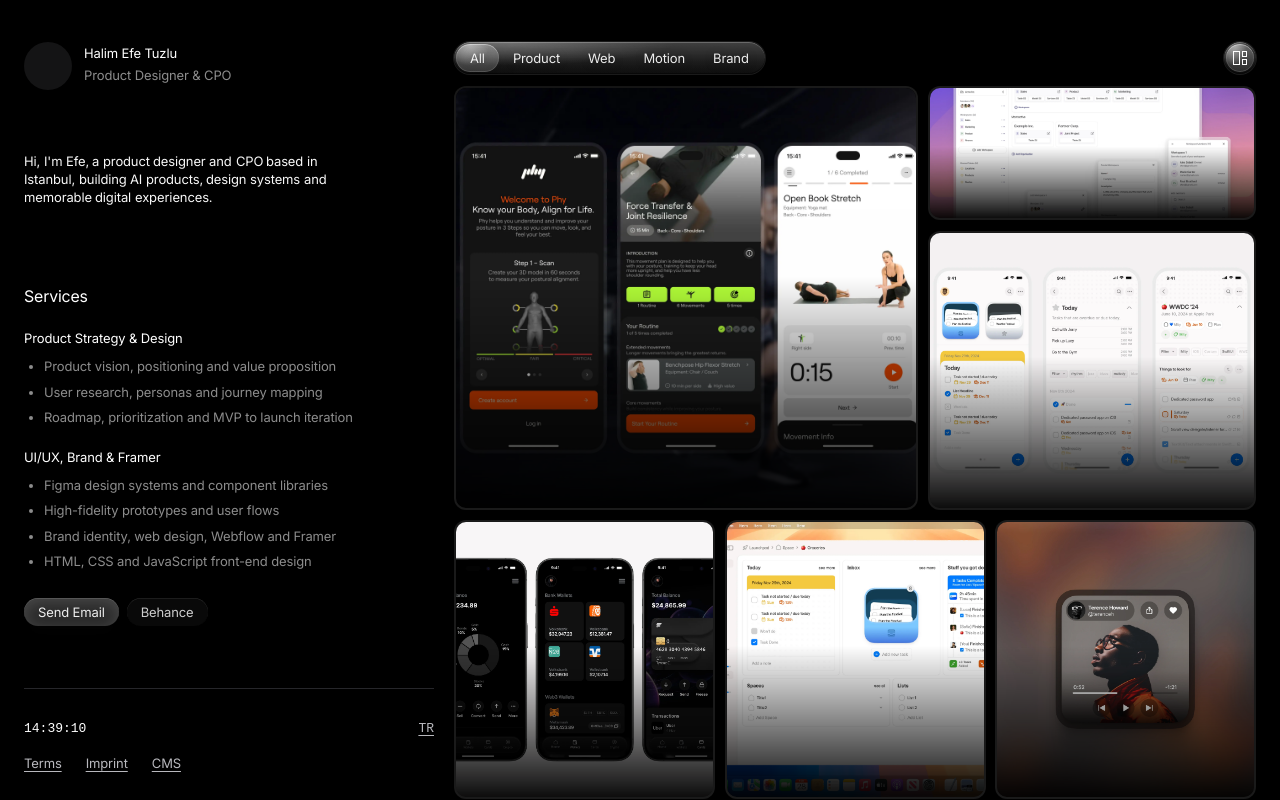
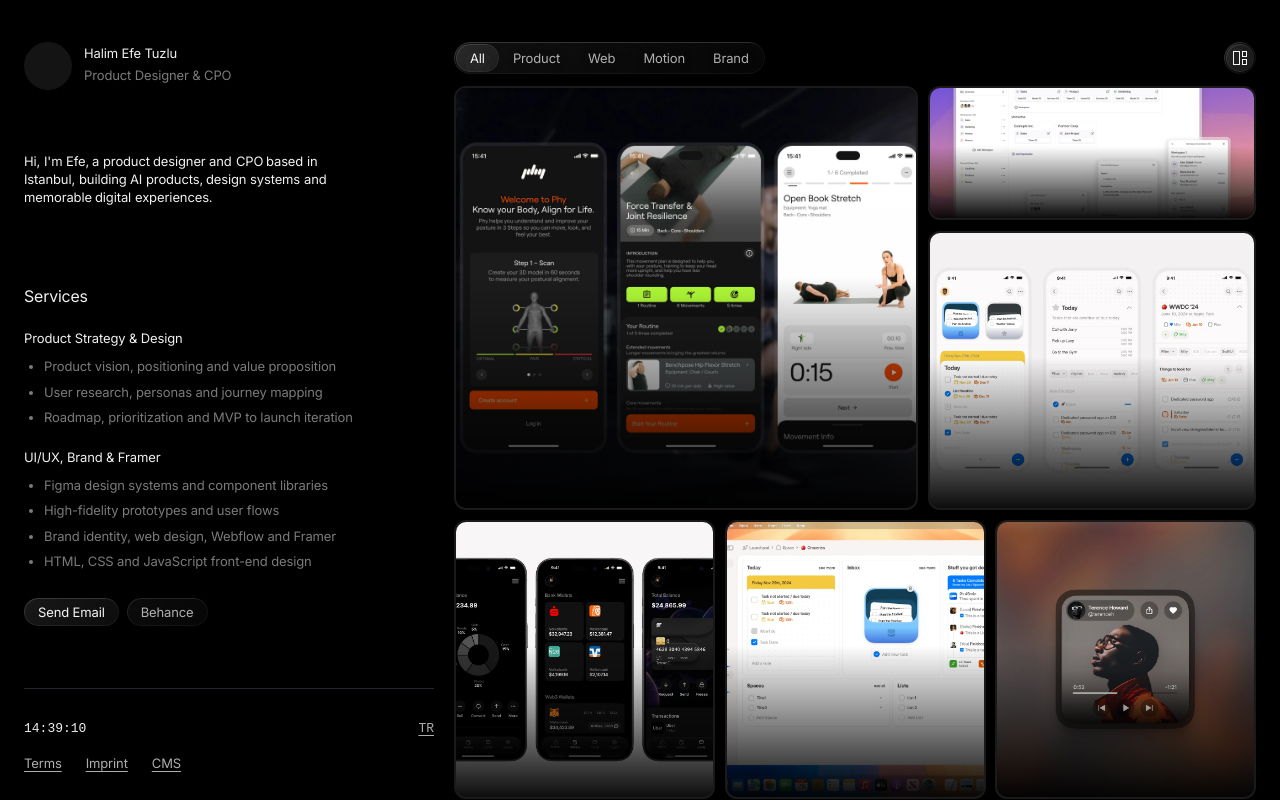
Before and after one commit to hefetuz/portfolio, a plain HTML site: page index.html in a window 1280 px wide. Both pictures are taken after a click on the element 1240 px from the left and 58 px from the top of the page. Shown: the top 800 px of the page. Drawn offline with Linux system fonts and the light colour scheme.

Commit message:
Refine glass tabs and view controls

```diff
--- a/index.html
+++ b/index.html
@@ -67,11 +67,11 @@
 
     <main id="top" class="work-area">
       <div class="work-toolbar">
-        <div class="segmented-control segmented-control-text filter-tabs" role="tablist" aria-label="Portfolio filters">
+        <div class="segmented-control segmented-control-text filter-tabs fill-glass label-secondary" role="tablist" aria-label="Portfolio filters">
           <span class="tab-indicator" aria-hidden="true"></span>
         </div>
 
-        <div class="segmented-control segmented-control-icon view-tabs" role="tablist" aria-label="Project view mode">
+        <div class="segmented-control segmented-control-icon view-tabs fill-glass label-secondary" role="tablist" aria-label="Project view mode">
           <span class="tab-indicator" aria-hidden="true"></span>
         </div>
       </div>
@@ -89,6 +89,14 @@
     </div>
   </dialog>
 
+  <svg width="0" height="0" aria-hidden="true" focusable="false" style="position:absolute">
+    <filter id="tab-glass-distortion" x="0%" y="0%" width="100%" height="100%" filterUnits="objectBoundingBox">
+      <feTurbulence type="fractalNoise" baseFrequency="0.0015 0.006" numOctaves="1" seed="24" result="noise"></feTurbulence>
+      <feGaussianBlur in="noise" stdDeviation="7" result="softNoise"></feGaussianBlur>
+      <feDisplacementMap in="SourceGraphic" in2="softNoise" scale="36" xChannelSelector="R" yChannelSelector="A"></feDisplacementMap>
+    </filter>
+  </svg>
+
   <script type="module" src="js/app.js"></script>
 </body>
 </html>
--- a/js/components/tabs.js
+++ b/js/components/tabs.js
@@ -1,6 +1,75 @@
 import { escapeAttr, escapeHtml } from "../utils/dom.js";
 
 const VIEW_TAB_SLOT = 28;
+const VIEW_SHRINK_DELAY_MS = 1200;
+const viewShrinkTimers = new WeakMap();
+
+function getViewActiveIndex(tabs) {
+  return Math.max(0, [...tabs.querySelectorAll(".tab")].findIndex((tab) => tab.classList.contains("active")));
+}
+
+function setViewTabsPosition(tabs, activeIndex = getViewActiveIndex(tabs)) {
+  const buttons = tabs.querySelectorAll(".tab");
+  const collapsedOffset = Math.max(0, buttons.length - 1 - activeIndex) * VIEW_TAB_SLOT;
+  const activeX = activeIndex * VIEW_TAB_SLOT;
+  tabs.style.setProperty("--view-active-index", activeIndex);
+  tabs.style.setProperty("--view-active-x", `${activeX}px`);
+  tabs.style.setProperty("--view-active-offset", `${collapsedOffset}px`);
+  tabs.style.setProperty("--view-orb-x", tabs.dataset.open === "true" ? `${activeX}px` : "0px");
+}
+
+function setViewTabsOpen(tabs, isOpen) {
+  tabs.dataset.open = isOpen ? "true" : "false";
+  setViewTabsPosition(tabs);
+  updateTabIndicator(tabs);
+}
+
+function clearViewShrinkTimer(tabs) {
+  const timer = viewShrinkTimers.get(tabs);
+  if (!timer) return;
+  window.clearTimeout(timer);
+  viewShrinkTimers.delete(tabs);
+}
+
+function isViewTabsHovered(tabs) {
+  return tabs.dataset.pointerInside === "true" || tabs.matches(":hover");
+}
+
+function closeViewTabs(tabs, { blurFocus = false } = {}) {
+  clearViewShrinkTimer(tabs);
+  tabs.dataset.pendingShrink = "false";
+  if (blurFocus && tabs.contains(document.activeElement)) {
+    document.activeElement.blur();
+  }
+  setViewTabsOpen(tabs, false);
+}
+
+function scheduleViewTabsClose(tabs) {
+  clearViewShrinkTimer(tabs);
+  const timer = window.setTimeout(() => {
+    viewShrinkTimers.delete(tabs);
+    if (!isViewTabsHovered(tabs)) {
+      closeViewTabs(tabs, { blurFocus: true });
+    }
+  }, VIEW_SHRINK_DELAY_MS);
+  viewShrinkTimers.set(tabs, timer);
+}
+
+function handleViewTabsEnter(tabs) {
+  tabs.dataset.pointerInside = "true";
+  tabs.dataset.pendingShrink = "false";
+  clearViewShrinkTimer(tabs);
+  setViewTabsOpen(tabs, true);
+}
+
+function handleViewTabsLeave(tabs) {
+  tabs.dataset.pointerInside = "false";
+  if (tabs.dataset.pendingShrink === "true") {
+    scheduleViewTabsClose(tabs);
+    return;
+  }
+  closeViewTabs(tabs, { blurFocus: true });
+}
 
 function categoryTabTemplate(category, isActive) {
   return `
@@ -32,14 +101,18 @@
 
 export function renderViewTabs(viewModes, activeId, target = document.querySelector(".view-tabs")) {
   const indicator = target.querySelector(".tab-indicator")?.outerHTML ?? '<span class="tab-indicator" aria-hidden="true"></span>';
+  const activeOrb = target.querySelector(".view-active-orb")?.outerHTML ?? '<span class="view-active-orb" aria-hidden="true"></span>';
   const activeIndex = Math.max(0, viewModes.findIndex((viewMode) => viewMode.id === activeId));
   const collapsedOffset = Math.max(0, viewModes.length - 1 - activeIndex) * VIEW_TAB_SLOT;
   target.classList.remove("is-ready");
   target.dataset.open = "false";
   target.style.setProperty("--view-tab-count", viewModes.length);
+  target.style.setProperty("--view-active-index", activeIndex);
+  target.style.setProperty("--view-active-x", `${activeIndex * VIEW_TAB_SLOT}px`);
   target.style.setProperty("--view-active-offset", `${collapsedOffset}px`);
+  target.style.setProperty("--view-orb-x", "0px");
   target.classList.add("is-hydrating");
-  target.innerHTML = `${indicator}${viewModes.map((viewMode) => viewTabTemplate(viewMode, viewMode.id === activeId)).join("")}`;
+  target.innerHTML = `${indicator}${activeOrb}${viewModes.map((viewMode) => viewTabTemplate(viewMode, viewMode.id === activeId)).join("")}`;
   requestAnimationFrame(() => {
     updateTabIndicator(target, { instant: true });
     target.classList.add("is-ready");
@@ -95,22 +168,14 @@
   if (!tabs) return;
 
   if (tabs.classList.contains("view-tabs")) {
-    tabs.addEventListener("pointerenter", () => {
-      tabs.dataset.open = "true";
-      updateTabIndicator(tabs);
-    });
-    tabs.addEventListener("pointerleave", () => {
-      tabs.dataset.open = "false";
-      updateTabIndicator(tabs);
-    });
-    tabs.addEventListener("focusin", () => {
-      tabs.dataset.open = "true";
-      updateTabIndicator(tabs);
-    });
+    tabs.addEventListener("pointerenter", () => handleViewTabsEnter(tabs));
+    tabs.addEventListener("pointerleave", () => handleViewTabsLeave(tabs));
+    tabs.addEventListener("mouseenter", () => handleViewTabsEnter(tabs));
+    tabs.addEventListener("mouseleave", () => handleViewTabsLeave(tabs));
+    tabs.addEventListener("focusin", () => setViewTabsOpen(tabs, true));
     tabs.addEventListener("focusout", () => {
       if (!tabs.matches(":focus-within")) {
-        tabs.dataset.open = "false";
-        updateTabIndicator(tabs);
+        closeViewTabs(tabs);
       }
     });
   }
@@ -126,8 +191,10 @@
     if (tabs.classList.contains("view-tabs")) {
       const buttons = [...tabs.querySelectorAll(".tab")];
       const index = buttons.indexOf(button);
-      const collapsedOffset = Math.max(0, buttons.length - 1 - index) * VIEW_TAB_SLOT;
-      tabs.style.setProperty("--view-active-offset", `${collapsedOffset}px`);
+      const activeIndex = Math.max(0, index);
+      tabs.dataset.pendingShrink = "true";
+      setViewTabsPosition(tabs, activeIndex);
+      scheduleViewTabsClose(tabs);
     }
 
     callback(button);
--- a/styles.css
+++ b/styles.css
@@ -33,6 +33,35 @@
   --muted-2: #b8b8bd;
   --blue: #2b56ff;
   --blue-2: #18308f;
+  --label-primary: rgba(255, 255, 255, .94);
+  --label-secondary: rgba(255, 255, 255, .68);
+  --label-tertiary: rgba(255, 255, 255, .48);
+  --label-on-fill: rgba(255, 255, 255, .96);
+  --fill-glass:
+    linear-gradient(135deg, rgba(255, 255, 255, .024), rgba(255, 255, 255, .01) 52%, rgba(0, 0, 0, .012)),
+    rgba(18, 18, 19, .34);
+  --fill-glass-tint:
+    linear-gradient(135deg, rgba(255, 255, 255, .018), rgba(255, 255, 255, .006) 48%, rgba(0, 0, 0, .012));
+  --fill-glass-selected:
+    linear-gradient(135deg, rgba(255, 255, 255, .052), rgba(255, 255, 255, .02) 52%, rgba(0, 0, 0, .018)),
+    rgba(245, 248, 255, .052);
+  --stroke-glass: rgba(255, 255, 255, .055);
+  --stroke-glass-strong: rgba(255, 255, 255, .105);
+  --shadow-glass:
+    inset 0 0 0 1px var(--stroke-glass),
+    inset 1px 1px 0 rgba(255, 255, 255, .055),
+    inset -1px -1px 0 rgba(0, 0, 0, .13),
+    0 6px 14px rgba(0, 0, 0, .12),
+    0 1px 4px rgba(0, 0, 0, .12);
+  --shadow-glass-selected:
+    inset 0 0 0 1px rgba(255, 255, 255, .07),
+    inset 1px 1px 0 rgba(255, 255, 255, .075),
+    inset -1px -1px 0 rgba(0, 0, 0, .11),
+    0 2px 6px rgba(0, 0, 0, .1);
+  --material-glass-filter: blur(12px) url("#tab-glass-distortion") saturate(132%) brightness(1.02);
+  --material-glass-filter-webkit: blur(12px) saturate(132%) brightness(1.02);
+  --material-glass-selected-filter: blur(10px) url("#tab-glass-distortion") saturate(132%) brightness(1.02);
+  --material-glass-selected-filter-webkit: blur(10px) saturate(132%) brightness(1.02);
   --radius: 12px;
   --spring: cubic-bezier(.16, 1, .3, 1);
   --quick: cubic-bezier(.2, 0, 0, 1);
@@ -42,15 +71,8 @@
   --morph-close-dur: 220ms;
   --morph-ease: cubic-bezier(0.22, 1, 0.36, 1);
   --morph-close-ease: cubic-bezier(0.22, 1, 0.36, 1);
-  --tab-active-bg:
-    radial-gradient(80% 140% at 32% 0%, rgba(255, 255, 255, .38), transparent 56%),
-    linear-gradient(180deg, rgba(255, 255, 255, .17), rgba(255, 255, 255, .055)),
-    rgba(255, 255, 255, .065);
-  --tab-active-shadow:
-    inset 0 1px 0 rgba(255, 255, 255, .34),
-    inset 0 -1px 0 rgba(255, 255, 255, .07),
-    inset 0 0 0 1px rgba(255, 255, 255, .08),
-    0 8px 18px rgba(0, 0, 0, .18);
+  --tab-active-bg: var(--fill-glass-selected);
+  --tab-active-shadow: var(--shadow-glass-selected);
   --font-sans: "Inter Variable", "Inter", sans-serif;
   --font-mono: IBMPlexMono, "IBM Plex Mono", monospace;
   --font-hand: "Segoe Print", "Bradley Hand ITC", "Marker Felt", "Comic Sans MS", cursive;
@@ -92,7 +114,7 @@
 body {
   margin: 0;
   background: var(--bg);
-  color: var(--text);
+  color: var(--label-primary);
   font-family: var(--font-sans);
   font-size: var(--type-body-size);
   font-weight: 400;
@@ -124,6 +146,36 @@
   letter-spacing: var(--tracking-default);
 }
 
+.label-primary {
+  color: var(--label-primary);
+}
+
+.label-secondary {
+  color: var(--label-secondary);
+}
+
+.label-tertiary {
+  color: var(--label-tertiary);
+}
+
+.label-on-fill {
+  color: var(--label-on-fill);
+}
+
+.fill-glass {
+  background: var(--fill-glass);
+  box-shadow: var(--shadow-glass);
+  -webkit-backdrop-filter: var(--material-glass-filter-webkit);
+  backdrop-filter: var(--material-glass-filter);
+}
+
+.fill-glass-selected {
+  background: var(--fill-glass-selected);
+  box-shadow: var(--shadow-glass-selected);
+  -webkit-backdrop-filter: var(--material-glass-selected-filter-webkit);
+  backdrop-filter: var(--material-glass-selected-filter);
+}
+
 .text-ui {
   font-size: var(--type-ui-size);
   line-height: var(--type-ui-line);
@@ -151,7 +203,7 @@
 }
 
 .text-muted {
-  color: var(--muted);
+  color: var(--label-tertiary);
 }
 
 .text-mono {
@@ -281,7 +333,7 @@
 
 .profile-quote {
   width: min(276px, 38vw);
-  color: rgba(255, 255, 255, .92);
+  color: var(--label-primary);
   opacity: 0;
   filter: blur(8px);
   transform: translateY(5px);
@@ -298,7 +350,7 @@
   width: fit-content;
   margin-left: auto;
   margin-top: 2px;
-  color: rgba(255, 255, 255, .72);
+  color: var(--label-secondary);
   font: inherit;
   font-size: var(--type-note-size);
   line-height: var(--type-note-line);
@@ -363,14 +415,14 @@
 
 .footer,
 .dialog p {
-  color: var(--muted);
+  color: var(--label-tertiary);
 }
 
 .intro h1 {
   width: min(342px, 100%);
   min-height: calc(var(--type-body-line) * 4);
   margin: 0;
-  color: #f8f8f8;
+  color: var(--label-primary);
 }
 
 .intro-word {
@@ -426,13 +478,11 @@
   justify-content: center;
   border-radius: 999px;
   border: 0;
-  background: rgba(12, 12, 12, .82);
-  box-shadow:
-    inset 0 .5px .5px rgba(255, 255, 255, .16),
-    0 0 0 1px rgba(0, 0, 0, .76),
-    0 10px 10px rgba(0, 0, 0, .16),
-    0 3px 6px rgba(0, 0, 0, .19);
-  color: rgba(255, 255, 255, .8);
+  background: var(--fill-glass);
+  box-shadow: var(--shadow-glass);
+  -webkit-backdrop-filter: var(--material-glass-filter-webkit);
+  backdrop-filter: var(--material-glass-filter);
+  color: var(--label-secondary);
   position: relative;
   white-space: nowrap;
   transition:
@@ -443,38 +493,32 @@
 }
 
 .btn.primary {
-  background: rgba(255, 255, 255, .16);
-  color: rgba(255, 255, 255, .92);
-  box-shadow:
-    0 12px 12px -6px rgba(26, 26, 26, .12),
-    0 5px 5px -2.5px rgba(26, 26, 26, .06),
-    0 3px 3px -1.5px rgba(26, 26, 26, .06),
-    0 2px 2px -1px rgba(26, 26, 26, .08),
-    0 1px 1px -.5px rgba(26, 26, 26, .08),
-    inset 0 4px 16px rgba(255, 255, 255, .16),
-    inset 0 .5px .5px rgba(255, 255, 255, .24);
+  background: var(--fill-glass-selected);
+  color: var(--label-on-fill);
+  box-shadow: var(--shadow-glass-selected);
+  -webkit-backdrop-filter: var(--material-glass-selected-filter-webkit);
+  backdrop-filter: var(--material-glass-selected-filter);
 }
 
 .btn.secondary {
-  background: rgba(12, 12, 12, .82);
+  background: var(--fill-glass);
 }
 
 .btn:hover {
-  color: #fff;
-  background: rgba(255, 255, 255, .12);
+  color: var(--label-primary);
+  background: var(--fill-glass-selected);
+  box-shadow: var(--shadow-glass-selected);
 }
 
 .btn.primary:hover {
-  background: rgba(255, 255, 255, .18);
+  background: var(--fill-glass-selected);
 }
 
 .btn:active {
   transform: translateY(1px);
-  background: rgba(0, 0, 0, .12);
+  background: var(--fill-glass);
   box-shadow:
-    0 2px 3px rgba(255, 255, 255, .04),
-    0 .5px .5px rgba(255, 255, 255, .12),
-    inset 0 4px 8px rgba(0, 0, 0, .16),
+    inset 0 0 0 1px rgba(255, 255, 255, .05),
     inset 0 2px 6px rgba(0, 0, 0, .16);
 }
 
@@ -501,7 +545,7 @@
 
 .footer-meta time {
   min-width: 0;
-  color: var(--text);
+  color: var(--label-primary);
   white-space: nowrap;
 }
 
@@ -514,7 +558,7 @@
 .language-dropdown button {
   border: 0;
   background: transparent;
-  color: var(--muted-2);
+  color: var(--label-secondary);
   cursor: pointer;
   font: inherit;
 }
@@ -532,7 +576,7 @@
 
 .language-trigger:hover,
 .language-trigger[aria-expanded="true"] {
-  color: var(--text);
+  color: var(--label-primary);
 }
 
 .language-dropdown {
@@ -545,16 +589,10 @@
   display: grid;
   gap: 2px;
   border-radius: 12px;
-  background:
-    linear-gradient(180deg, rgba(255, 255, 255, .12), rgba(255, 255, 255, .035)),
-    rgba(20, 20, 20, .76);
-  box-shadow:
-    inset 0 1px 0 rgba(255, 255, 255, .18),
-    inset 0 -1px 0 rgba(0, 0, 0, .36),
-    0 0 0 1px rgba(255, 255, 255, .1),
-    0 14px 28px rgba(0, 0, 0, .34);
-  -webkit-backdrop-filter: blur(24px) saturate(180%) brightness(1.08);
-  backdrop-filter: blur(24px) saturate(180%) brightness(1.08);
+  background: var(--fill-glass);
+  box-shadow: var(--shadow-glass);
+  -webkit-backdrop-filter: var(--material-glass-filter-webkit);
+  backdrop-filter: var(--material-glass-filter);
 }
 
 .language-dropdown button {
@@ -567,8 +605,8 @@
 
 .language-dropdown button:hover,
 .language-dropdown button[aria-checked="true"] {
-  color: var(--text);
-  background: rgba(255, 255, 255, .08);
+  color: var(--label-on-fill);
+  background: var(--fill-glass-selected);
 }
 
 .t-dropdown {
@@ -602,7 +640,7 @@
 }
 
 .footer strong {
-  color: var(--text);
+  color: var(--label-primary);
 }
 
 .footer nav {
@@ -612,7 +650,7 @@
 }
 
 .footer nav a {
-  color: var(--muted-2);
+  color: var(--label-secondary);
   text-decoration: underline;
   text-underline-offset: 3px;
 }
@@ -669,17 +707,6 @@
   gap: 0;
   border: 0;
   border-radius: 999px;
-  background:
-    linear-gradient(180deg, rgba(255, 255, 255, .13), rgba(255, 255, 255, .035)),
-    rgba(20, 20, 20, .34);
-  box-shadow:
-    inset 0 1px 0 rgba(255, 255, 255, .22),
-    inset 0 -1px 0 rgba(0, 0, 0, .38),
-    0 0 0 1px rgba(255, 255, 255, .1),
-    0 18px 34px rgba(0, 0, 0, .3),
-    0 6px 14px rgba(0, 0, 0, .2);
-  -webkit-backdrop-filter: blur(30px) saturate(200%) brightness(1.12) contrast(.94);
-  backdrop-filter: blur(30px) saturate(200%) brightness(1.12) contrast(.94);
   overflow: clip;
   pointer-events: auto;
   transform: translateZ(0);
@@ -689,11 +716,21 @@
   content: "";
   position: absolute;
   inset: 0;
-  z-index: -1;
+  z-index: 0;
   border-radius: inherit;
-  background:
-    radial-gradient(120% 160% at 16% 0%, rgba(255, 255, 255, .26), transparent 46%),
-    linear-gradient(180deg, rgba(255, 255, 255, .12), rgba(255, 255, 255, .02) 62%, rgba(0, 0, 0, .12));
+  background: var(--fill-glass-tint);
+  pointer-events: none;
+}
+
+.segmented-control::after {
+  content: "";
+  position: absolute;
+  inset: 0;
+  z-index: 1;
+  border-radius: inherit;
+  box-shadow:
+    inset 1px 1px 0 rgba(255, 255, 255, .055),
+    inset -1px -1px 0 rgba(0, 0, 0, .08);
   pointer-events: none;
 }
 
@@ -701,12 +738,12 @@
   position: absolute;
   top: 0;
   left: 0;
-  z-index: 1;
+  z-index: 2;
   border-radius: 999px;
   background: var(--tab-active-bg);
   box-shadow: var(--tab-active-shadow);
-  -webkit-backdrop-filter: blur(20px) saturate(180%) brightness(1.08);
-  backdrop-filter: blur(20px) saturate(180%) brightness(1.08);
+  -webkit-backdrop-filter: var(--material-glass-selected-filter-webkit);
+  backdrop-filter: var(--material-glass-selected-filter);
   opacity: 0;
   transition:
     width 260ms var(--morph-close-ease),
@@ -735,10 +772,10 @@
   border: 0;
   border-radius: 999px;
   background: transparent;
-  color: rgba(255, 255, 255, .68);
+  color: var(--label-secondary);
   cursor: pointer;
   position: relative;
-  z-index: 2;
+  z-index: 3;
   text-shadow: 0 1px 10px rgba(0, 0, 0, .38);
   transition:
     color 180ms var(--quick),
@@ -749,8 +786,12 @@
   position: relative;
   z-index: 1;
   mix-blend-mode: plus-darker;
-  color: rgba(255, 255, 255, .92);
+  color: var(--label-secondary);
   text-shadow: 0 1px 8px rgba(0, 0, 0, .22);
+}
+
+.tab.active .tab-text {
+  color: var(--label-on-fill);
 }
 
 @supports not (mix-blend-mode: plus-darker) {
@@ -762,11 +803,11 @@
 }
 
 .tab:hover {
-  color: #fff;
+  color: var(--label-primary);
 }
 
 .tab.active {
-  color: var(--text);
+  color: var(--label-on-fill);
 }
 
 .tab:active {
@@ -780,27 +821,24 @@
 }
 
 .view-tabs {
+  --view-tabs-dur: 260ms;
+  --view-tabs-ease: cubic-bezier(0.22, 1, 0.36, 1);
   width: calc((var(--segment-padding) * 2) + var(--view-tab-slot));
   min-width: calc((var(--segment-padding) * 2) + var(--view-tab-slot));
   height: calc((var(--segment-padding) * 2) + var(--segment-tab-height));
   justify-content: flex-end;
   border-radius: 999px;
   transition:
-    width var(--morph-close-dur) var(--morph-close-ease),
-    min-width var(--morph-close-dur) var(--morph-close-ease),
-    border-radius var(--morph-close-dur) var(--morph-close-ease),
+    width var(--view-tabs-dur) var(--view-tabs-ease),
+    min-width var(--view-tabs-dur) var(--view-tabs-ease),
+    border-radius var(--view-tabs-dur) var(--view-tabs-ease),
     box-shadow 220ms var(--quick);
 }
 
-.view-tabs[data-open="true"] {
+.view-tabs:is(:hover, :focus-within, [data-open="true"]) {
   width: calc((var(--segment-padding) * 2) + (var(--view-tab-slot) * var(--view-tab-count)));
   min-width: calc((var(--segment-padding) * 2) + (var(--view-tab-slot) * var(--view-tab-count)));
   border-radius: 999px;
-  transition:
-    width var(--morph-open-dur) var(--morph-ease),
-    min-width var(--morph-open-dur) var(--morph-ease),
-    border-radius var(--morph-open-dur) var(--morph-ease),
-    box-shadow 220ms var(--quick);
 }
 
 .view-tabs .icon-tab {
@@ -811,13 +849,37 @@
   pointer-events: none;
   transition:
     opacity 200ms var(--morph-close-ease),
-    transform var(--morph-open-dur) var(--morph-close-ease),
+    transform var(--view-tabs-dur) var(--view-tabs-ease),
     filter 200ms var(--morph-close-ease),
     color 180ms var(--quick);
 }
 
 .view-tabs .tab-indicator {
   display: none;
+}
+
+.view-tabs .view-active-orb {
+  position: absolute;
+  top: var(--segment-padding);
+  left: var(--segment-padding);
+  z-index: 2;
+  width: var(--view-tab-slot);
+  height: var(--segment-tab-height);
+  border-radius: 999px;
+  background: var(--tab-active-bg);
+  box-shadow: var(--tab-active-shadow);
+  -webkit-backdrop-filter: var(--material-glass-selected-filter-webkit);
+  backdrop-filter: var(--material-glass-selected-filter);
+  opacity: 1;
+  transform: translateX(var(--view-orb-x, 0px));
+  transition:
+    transform var(--view-tabs-dur) var(--view-tabs-ease),
+    opacity 150ms var(--quick);
+  pointer-events: none;
+}
+
+.view-tabs:is(:hover, :focus-within, [data-open="true"]) .view-active-orb {
+  transform: translateX(var(--view-active-x, 0px));
 }
 
 .view-tabs .icon-tab::before {
@@ -828,15 +890,15 @@
   border-radius: inherit;
   background: var(--tab-active-bg);
   box-shadow: var(--tab-active-shadow);
-  -webkit-backdrop-filter: blur(20px) saturate(180%) brightness(1.08);
-  backdrop-filter: blur(20px) saturate(180%) brightness(1.08);
+  -webkit-backdrop-filter: var(--material-glass-selected-filter-webkit);
+  backdrop-filter: var(--material-glass-selected-filter);
   opacity: 0;
   transition: opacity 150ms var(--quick);
   pointer-events: none;
 }
 
 .view-tabs .icon-tab.active::before {
-  opacity: 1;
+  opacity: 0;
 }
 
 .view-tabs .view-icon {
@@ -845,13 +907,14 @@
 }
 
 .view-tabs .icon-tab.active {
+  color: var(--label-on-fill);
   opacity: 1;
   transform: translateX(var(--view-active-offset, 0px)) scale(1);
   filter: blur(0);
   pointer-events: auto;
 }
 
-.view-tabs[data-open="true"] .icon-tab {
+.view-tabs:is(:hover, :focus-within, [data-open="true"]) .icon-tab {
   opacity: 1;
   transform: translateX(0) scale(1);
   filter: blur(0);
@@ -1127,7 +1190,7 @@
 .project-head small {
   width: fit-content;
   margin: 0;
-  color: var(--text);
+  color: var(--label-primary);
 }
 
 .project-card h2 {
@@ -1154,7 +1217,7 @@
   padding: 0;
   overflow: hidden;
   background: #09090a;
-  color: var(--text);
+  color: var(--label-primary);
   opacity: 0;
   transform: translateY(16px) scale(.985);
   transition: opacity 260ms var(--quick), transform 420ms var(--spring);
@@ -1254,10 +1317,13 @@
   z-index: 2;
   width: 38px;
   height: 38px;
-  border: 1px solid rgba(255, 255, 255, .16);
+  border: 0;
   border-radius: 50%;
-  background: rgba(0, 0, 0, .58);
-  color: var(--text);
+  background: var(--fill-glass);
+  box-shadow: var(--shadow-glass);
+  -webkit-backdrop-filter: var(--material-glass-filter-webkit);
+  backdrop-filter: var(--material-glass-filter);
+  color: var(--label-primary);
   cursor: pointer;
 }
 
@@ -1349,7 +1415,7 @@
     min-width: calc((var(--segment-padding) * 2) + var(--view-tab-slot));
   }
 
-  .view-tabs[data-open="true"] {
+  .view-tabs:is(:hover, :focus-within, [data-open="true"]) {
     width: calc((var(--segment-padding) * 2) + (var(--view-tab-slot) * var(--view-tab-count)));
     min-width: calc((var(--segment-padding) * 2) + (var(--view-tab-slot) * var(--view-tab-count)));
   }
```
